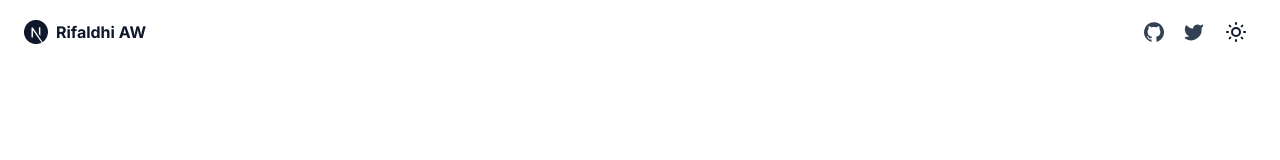
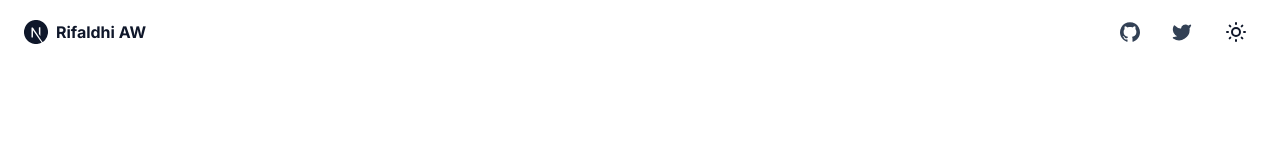
Before and after one commit to rifaldhiaw/personal-web, a Next.js app: page / in a window 1280 px wide. Shown: the top 160 px of the page. Built offline with nearby package versions, Linux system fonts and the light colour scheme.

Commit message:
wider socmed icon

```diff
--- a/components/site-header.tsx
+++ b/components/site-header.tsx
@@ -12,7 +12,7 @@
       <div className="container flex h-16 items-center space-x-4 sm:justify-between sm:space-x-0">
         <MainNav items={siteConfig.mainNav} />
         <div className="flex flex-1 items-center justify-end space-x-4">
-          <nav className="flex items-center space-x-1">
+          <nav className="flex items-center gap-4">
             <Link
               href={siteConfig.links.github}
               target="_blank"
```
